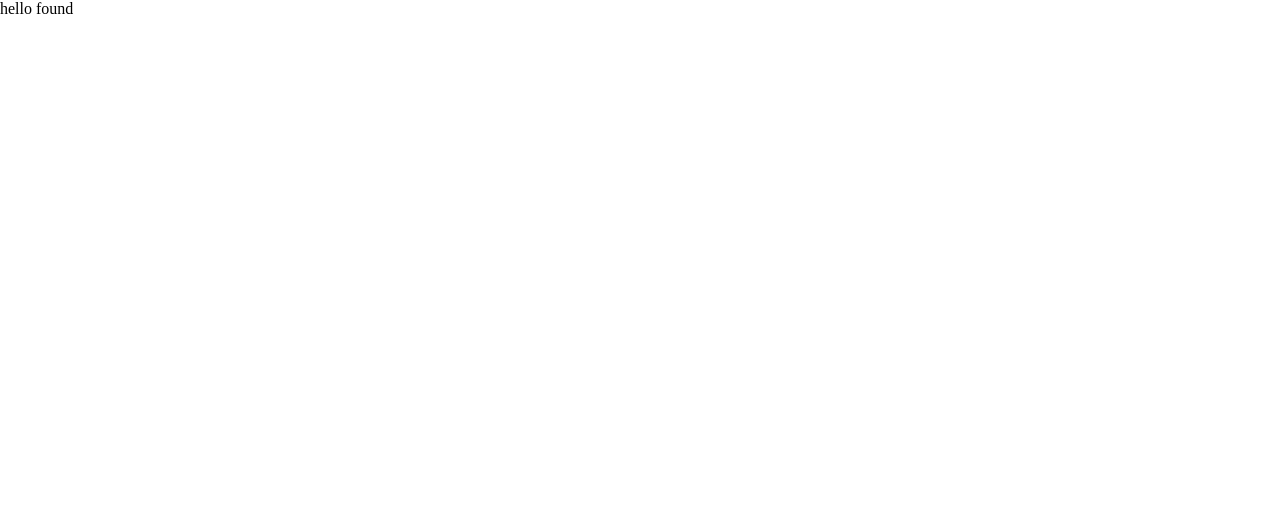
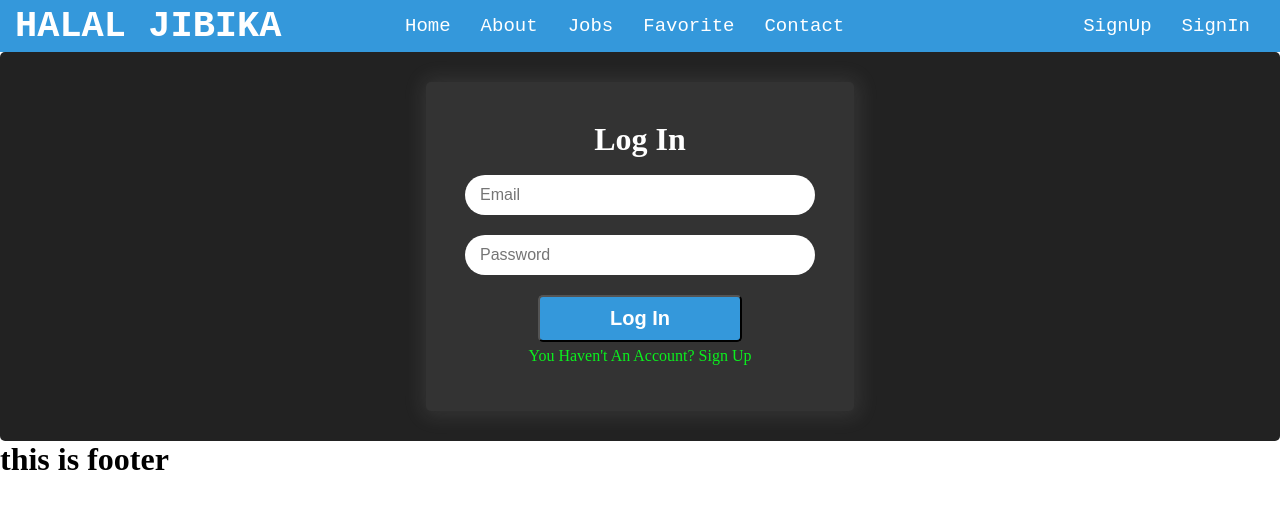
Before and after one commit to devRokib/HALAL_JIBIKA, a React (Vite) app: page /signin in a window 1280 px wide. Shown: the top 508 px of the page. Built offline with nearby package versions, Linux system fonts and the light colour scheme.

Commit message:
container confige done

```diff
--- a/src/Component/Sign In/SignIn.jsx
+++ b/src/Component/Sign In/SignIn.jsx
@@ -1,9 +1,18 @@
-import React from 'react'
+import { NavLink } from 'react-router-dom'
+import './SignIn.css'
 
 function SignIn() {
   return (
-    <div>
-      this is sing in pages
+    <div className='signinSection'>
+        <div className="formContainer">
+          <h1>Log In</h1>
+          <form action="#">
+            <input type="email" name="email" id="email" placeholder='Email' />
+            <input type="password" name="password" id="password" placeholder='Password' />
+            <input id="submitBtn" type="submit" value="Log In" />
+            <NavLink className='signup' to= '/signup'>You haven't an account? Sign up</NavLink>
+          </form>
+        </div>
     </div>
   )
 }
--- /dev/null
+++ b/src/Component/Sign In/Signin.css
@@ -0,0 +1,66 @@
+.signinSection{
+    display: flex;
+    align-items: center;
+    justify-content: center;
+    flex-direction: column;
+    background: #222;
+    padding: 30px;
+    border-radius: 5px;
+}
+.signinSection .formContainer{
+    max-width: 700px;
+    margin: auto;
+    background: #333;
+    color: #fff;
+    padding: 39px;
+    border-radius: 5px;
+    box-shadow: 1px 1px 20px 5px rgba(218, 218, 218, 0.1);
+}
+.signinSection h1{
+    text-align: center;
+}
+.signinSection .formContainer form {
+    display: flex;
+    align-items: center;
+    flex-direction: column;
+    margin: 7px 0;
+}
+.signinSection input#email {
+    border: none;
+    outline: none;
+    padding: 5px 15px;
+    font-size: 16px;
+    height: 40px;
+    width: 350px;
+    border-radius: 20px;
+    margin: 10px 0;
+}
+.signinSection input#password {
+    border: none;
+    outline: none;
+    padding: 5px 15px;
+    font-size: 16px;
+    height: 40px;
+    width: 350px;
+    border-radius: 20px;
+    margin: 10px 0;
+}
+.signinSection input#submitBtn {
+    font-size: 20px;
+    font-weight: 600;
+    padding: 10px 70px;
+    margin-top: 10px;
+    margin-bottom: 5px;
+    border-radius: 5px;
+    background: #3498db;
+    color: #fff;
+    cursor: pointer;
+    transition: all .3s;
+}
+.signinSection input#submitBtn:hover{
+    background:#2980b9;
+    border-radius: 5px;
+}
+.signup {
+    color: rgb(11, 240, 30);
+}
--- a/src/Component/Sign Up/SignUp.css
+++ b/src/Component/Sign Up/SignUp.css
@@ -117,6 +117,7 @@
     font-weight: 600;
     padding: 10px 70px;
     margin-top: 10px;
+    margin-bottom: 5px;
     border-radius: 5px;
     background: #3498db;
     color: #fff;
--- a/src/Component/Sign Up/SignUp.jsx
+++ b/src/Component/Sign Up/SignUp.jsx
@@ -27,7 +27,7 @@ function SignUp() {
             <input type="password" name="password" id="password" placeholder='Password' />
             <input type="confirmPassword" name="confirmPassword" id="confirmPassword" placeholder='Confirm Password' />
             <input id="submitBtn" type="submit" value="Sign Up" />
-            <NavLink className='login' to= '/signout'>You have an account? Log in</NavLink>
+            <NavLink className='login' to= '/signin'>You have an account? Log in</NavLink>
           </form>
         </div>
     </div>
--- a/src/Layout/Header/Header.jsx
+++ b/src/Layout/Header/Header.jsx
@@ -19,7 +19,7 @@ function Header() {
             </div>
             <div className="signMenu">
               <NavLink to="/signup">SignUp</NavLink>
-              <NavLink to="/signout">SignOut</NavLink>
+              <NavLink to="/signin">SignIn</NavLink>
             </div>
           </ul>
         </div>
--- a/src/routes/Routes.jsx
+++ b/src/routes/Routes.jsx
@@ -35,7 +35,7 @@ const routes = createBrowserRouter([
               element:<Favorite/>
             },
             {
-              path:'/signout',
+              path:'/signin',
               element:<SignIn/>
             },
             {
```
